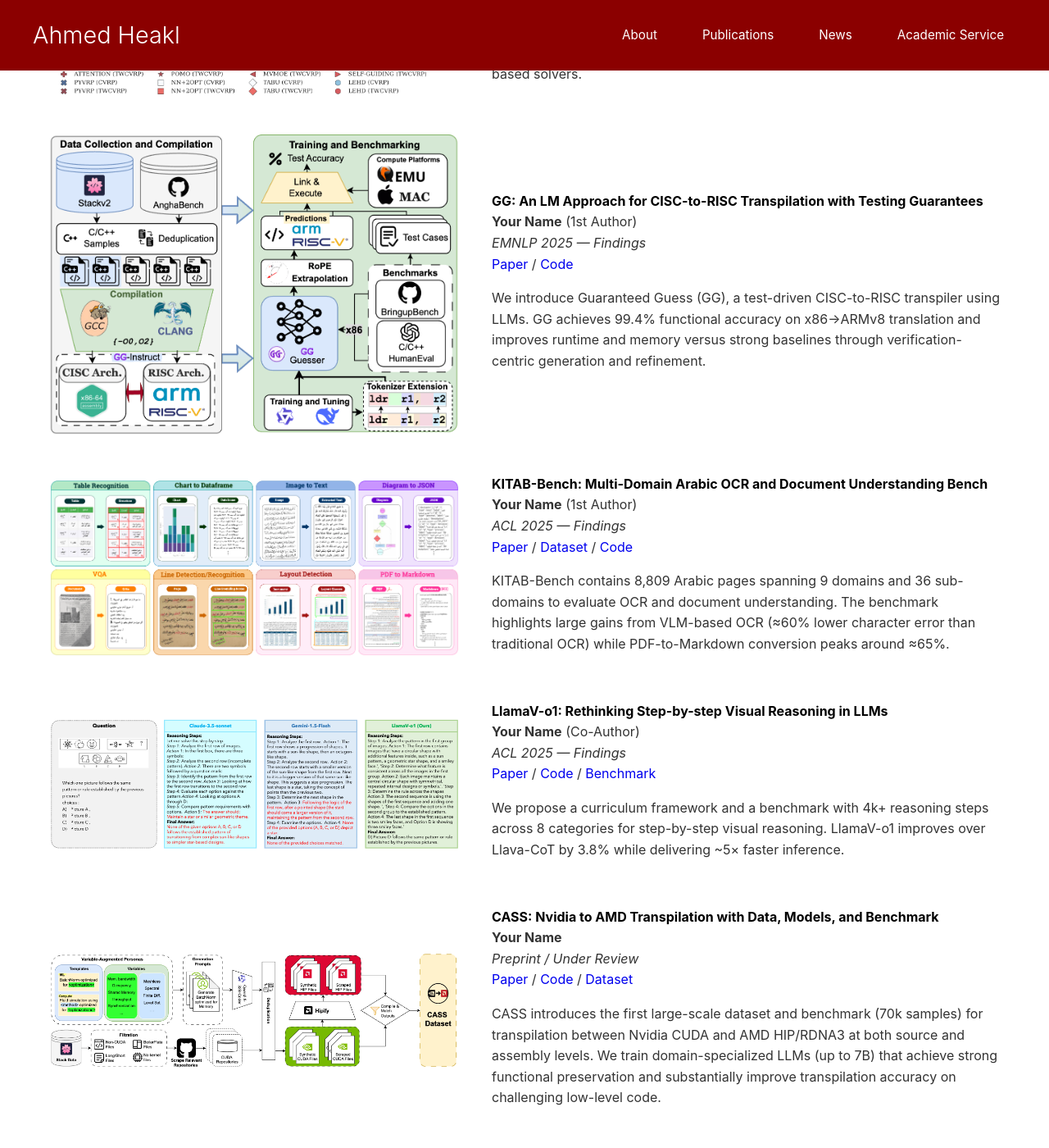
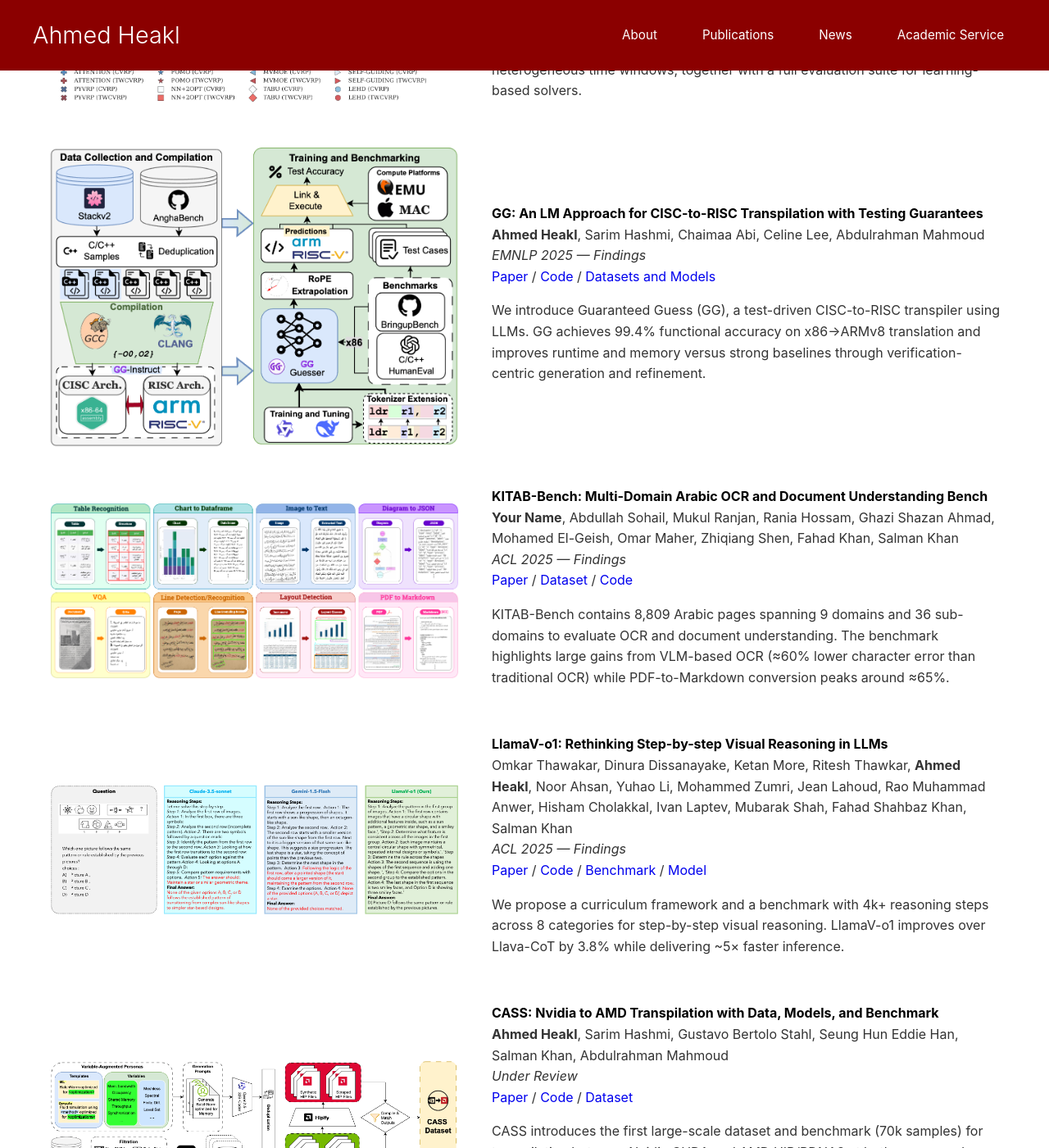
Before and after one commit to ahmedheakl/ahmedheakl.github.io, a Jekyll site: the page built from index.html, in a window 1280 px wide and 1400 px high, scrolled down 845 px. Shown: the whole window at 82% size. Built offline with Jekyll 4.4.1, drawn with Linux system fonts in a browser that asks for light colours; some of the changed text lies outside the part shown.

Commit message:
added proper links

```diff
--- a/_layouts/default.html
+++ b/_layouts/default.html
@@ -7,6 +7,9 @@
     <title>{% if page.title %}{{ page.title }} - {% endif %}{{ site.title }}</title>
     <meta name="description" content="{{ site.description }}">
     <link rel="canonical" href="{{ page.url | replace:'index.html','' | prepend: site.baseurl | prepend: site.url }}">
+    <link rel="icon" href="{{ '/images/personal-photo.jpg' | relative_url }}">
+    <link rel="apple-touch-icon" href="{{ '/images/personal-photo.jpg' | relative_url }}">
+
 
     <style>
         body {
--- a/index.html
+++ b/index.html
@@ -123,13 +124,13 @@
           <font color="black"><strong>SVRPBench: A Realistic Benchmark for Stochastic Vehicle Routing Problem</strong></font>
         </a>
         <br>
-        <strong>Your Name</strong> <span>(1st Author)</span>
+        <strong>Ahmed Heakl</strong>, Yahia Salaheldin Shaaban, Martin Takac, Salem Lahlou, Zangir Iklassov
         <br>
         <em>NeurIPS 2025 — Datasets and Benchmarks</em>
         <br>
-        <a href="YOUR_PAPER_LINK_HERE">Paper</a> /
-        <a href="YOUR_CODE_LINK_HERE">Code</a> /
-        <a href="YOUR_DATASET_LINK_HERE">Dataset</a>
+        <a href="https://arxiv.org/abs/2505.21887">Paper</a> /
+        <a href="https://github.com/yehias21/vrp-benchmarks">Code</a> /
+        <a href="https://huggingface.co/datasets/MBZUAI/svrp-bench">Dataset</a>
         <p></p>
         <p>
           SVRPBench is an open-source benchmark of 500+ urban-scale stochastic VRP instances featuring time-dependent congestion,
@@ -146,16 +147,17 @@
         </div>
       </td>
       <td style="padding:20px;width:60%;vertical-align:middle">
-        <a href="YOUR_PROJECT_OR_PAPER_LINK_HERE">
+        <a href="https://arxiv.org/abs/2506.14606">
           <font color="black"><strong>GG: An LM Approach for CISC-to-RISC Transpilation with Testing Guarantees</strong></font>
         </a>
         <br>
-        <strong>Your Name</strong> <span>(1st Author)</span>
+        <strong>Ahmed Heakl</strong>, Sarim Hashmi, Chaimaa Abi, Celine Lee, Abdulrahman Mahmoud
         <br>
         <em>EMNLP 2025 — Findings</em>
         <br>
-        <a href="YOUR_PAPER_LINK_HERE">Paper</a> /
-        <a href="YOUR_CODE_LINK_HERE">Code</a>
+        <a href="https://arxiv.org/abs/2506.14606">Paper</a> /
+        <a href="https://github.com/ahmedheakl/Guaranteed-Guess">Code</a> /
+        <a href="https://huggingface.co/collections/ahmedheakl/guaranteed-guessing">Datasets and Models</a>
         <p></p>
         <p>
           We introduce Guaranteed Guess (GG), a test-driven CISC-to-RISC transpiler using LLMs. GG achieves 99.4% functional
@@ -173,17 +175,17 @@
         </div>
       </td>
       <td style="padding:20px;width:60%;vertical-align:middle">
-        <a href="YOUR_PROJECT_OR_PAPER_LINK_HERE">
+        <a href="https://mbzuai-oryx.github.io/KITAB-Bench/">
           <font color="black"><strong>KITAB-Bench: Multi-Domain Arabic OCR and Document Understanding Bench</strong></font>
         </a>
         <br>
-        <strong>Your Name</strong> <span>(1st Author)</span>
+        <strong>Your Name</strong>, Abdullah Sohail, Mukul Ranjan, Rania Hossam, Ghazi Shazan Ahmad, Mohamed El-Geish, Omar Maher, Zhiqiang Shen, Fahad Khan, Salman Khan
         <br>
         <em>ACL 2025 — Findings</em>
         <br>
-        <a href="YOUR_PAPER_LINK_HERE">Paper</a> /
-        <a href="YOUR_DATASET_LINK_HERE">Dataset</a> /
-        <a href="YOUR_CODE_LINK_HERE">Code</a>
+        <a href="https://arxiv.org/abs/2502.14949">Paper</a> /
+        <a href="https://huggingface.co/collections/ahmedheakl/kitab-bench">Dataset</a> /
+        <a href="https://github.com/mbzuai-oryx/KITAB-Bench">Code</a>
         <p></p>
         <p>
           KITAB-Bench contains 8,809 Arabic pages spanning 9 domains and 36 sub-domains to evaluate OCR and document
@@ -201,17 +203,18 @@
         </div>
       </td>
       <td style="padding:20px;width:60%;vertical-align:middle">
-        <a href="YOUR_PROJECT_OR_PAPER_LINK_HERE">
+        <a href="https://mbzuai-oryx.github.io/LlamaV-o1/">
           <font color="black"><strong>LlamaV-o1: Rethinking Step-by-step Visual Reasoning in LLMs</strong></font>
         </a>
         <br>
-        <strong>Your Name</strong> <span>(Co-Author)</span>
+        Omkar Thawakar, Dinura Dissanayake, Ketan More, Ritesh Thawkar, <strong>Ahmed Heakl</strong>, Noor Ahsan, Yuhao Li, Mohammed Zumri, Jean Lahoud, Rao Muhammad Anwer, Hisham Cholakkal, Ivan Laptev, Mubarak Shah, Fahad Shahbaz Khan, Salman Khan
         <br>
         <em>ACL 2025 — Findings</em>
         <br>
-        <a href="YOUR_PAPER_LINK_HERE">Paper</a> /
-        <a href="YOUR_CODE_LINK_HERE">Code</a> /
-        <a href="YOUR_BENCHMARK_LINK_HERE">Benchmark</a>
+        <a href="https://arxiv.org/abs/2501.06186">Paper</a> /
+        <a href="https://github.com/mbzuai-oryx/LlamaV-o1">Code</a> /
+        <a href="https://huggingface.co/datasets/omkarthawakar/VRC-Bench">Benchmark</a> /
+        <a href="https://huggingface.co/omkarthawakar/LlamaV-o1">Model</a>
         <p></p>
         <p>
           We propose a curriculum framework and a benchmark with 4k+ reasoning steps across 8 categories for step-by-step
@@ -228,17 +231,17 @@
         </div>
       </td>
       <td style="padding:20px;width:60%;vertical-align:middle">
-        <a href="YOUR_PROJECT_OR_PAPER_LINK_HERE">
+        <a href="https://arxiv.org/abs/2505.16968">
           <font color="black"><strong>CASS: Nvidia to AMD Transpilation with Data, Models, and Benchmark</strong></font>
         </a>
         <br>
-        <strong>Your Name</strong>
+        <strong>Ahmed Heakl</strong>, Sarim Hashmi, Gustavo Bertolo Stahl, Seung Hun Eddie Han, Salman Khan, Abdulrahman Mahmoud
         <br>
-        <em>Preprint / Under Review</em>
+        <em>Under Review</em>
         <br>
-        <a href="YOUR_PAPER_LINK_HERE">Paper</a> /
-        <a href="YOUR_CODE_LINK_HERE">Code</a> /
-        <a href="YOUR_DATASET_LINK_HERE">Dataset</a>
+        <a href="https://arxiv.org/abs/2505.16968">Paper</a> /
+        <a href="https://github.com/GustavoStahl/CASS">Code</a> /
+        <a href="https://huggingface.co/datasets/MBZUAI/cass">Dataset</a>
         <p></p>
         <p>
           CASS introduces the first large-scale dataset and benchmark (70k samples) for transpilation between Nvidia CUDA and
@@ -256,17 +259,17 @@
         </div>
       </td>
       <td style="padding:20px;width:60%;vertical-align:middle">
-        <a href="YOUR_PROJECT_OR_PAPER_LINK_HERE">
+        <a href="https://mbzuai-oryx.github.io/VideoMolmo/">
           <font color="black"><strong>VideoMolmo: Spatio-Temporal Grounding Meets Pointing</strong></font>
         </a>
         <br>
-        <strong>Your Name</strong>
+        Ghazi Shazan Ahmad*, <strong>Ahmed Heakl*</strong>, Hanan Gani, Abdelrahman Shaker, Zhiqiang Shen, Fahad Shahbaz Khan, Salman Khan
         <br>
         <em>Preprint / Under Review</em>
         <br>
-        <a href="YOUR_PAPER_LINK_HERE">Paper</a> /
-        <a href="YOUR_CODE_LINK_HERE">Code</a> /
-        <a href="YOUR_BENCHMARK_LINK_HERE">VPoS-Bench</a>
+        <a href="https://arxiv.org/abs/2506.05336">Paper</a> /
+        <a href="https://github.com/mbzuai-oryx/VideoMolmo">Code</a> /
+        <a href="https://huggingface.co/datasets/ghazishazan/VPoS">VPoS-Bench</a>
         <p></p>
         <p>
           VideoMolmo is a spatio-temporal grounding framework that combines LLM-driven pointing with mask fusion (via SAM2).
```
Also changed, not shown: other parts of index.html (+2 -1 lines).
